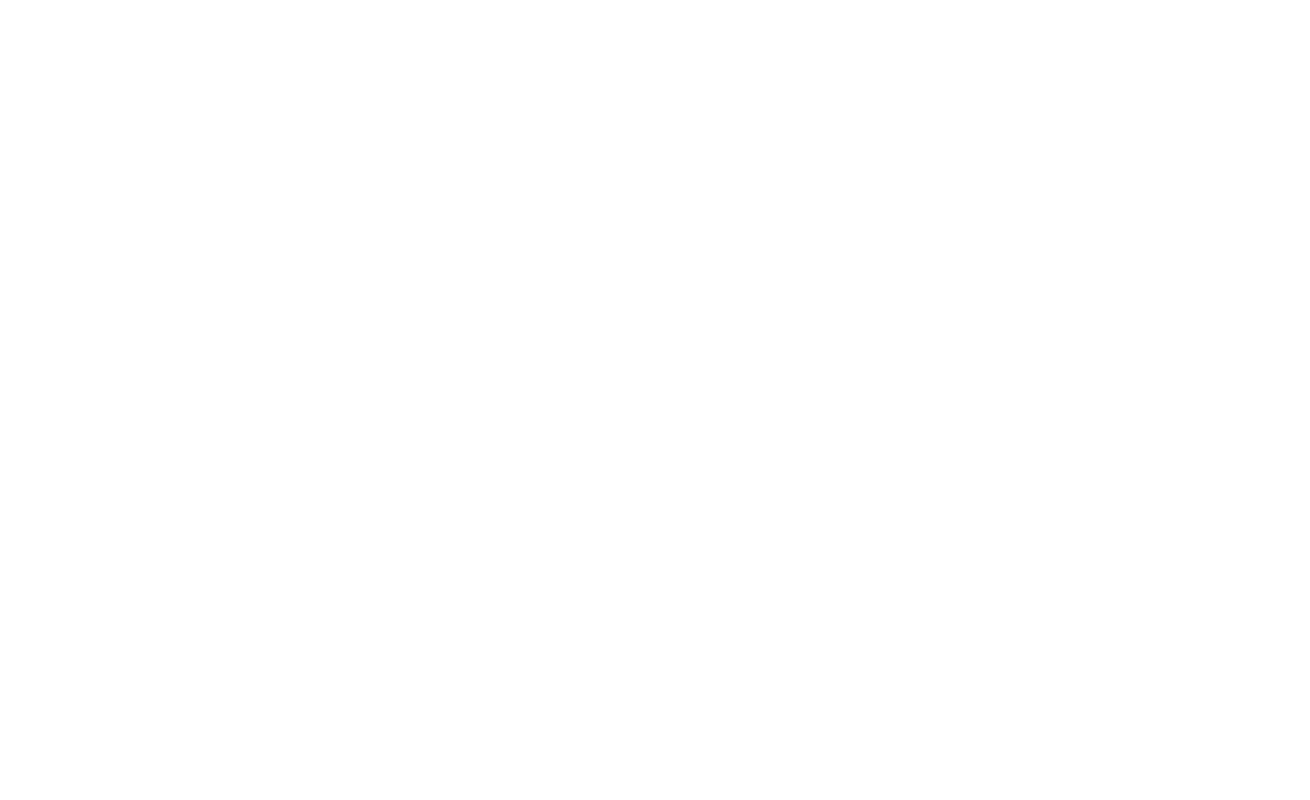
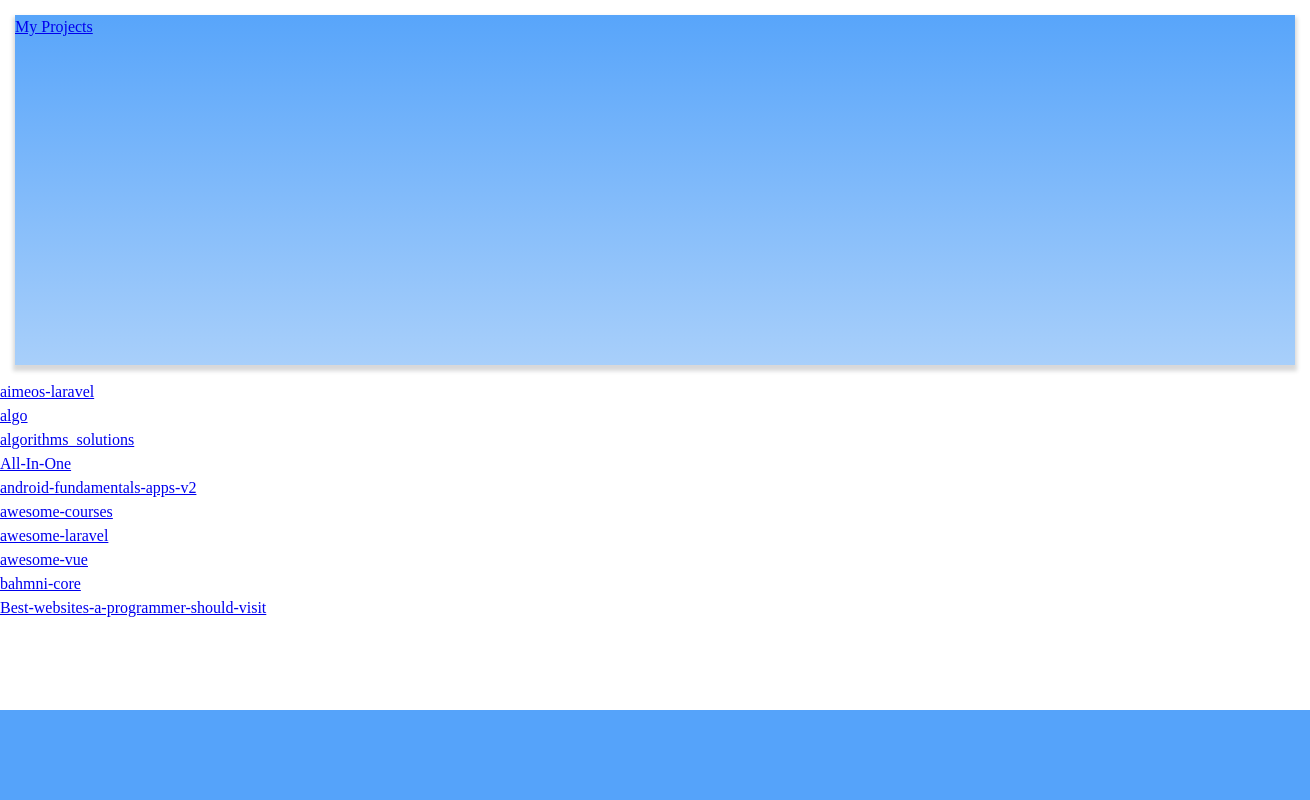
Before and after one commit to SuyogRK/suyogrk.github.io, a plain HTML site: page index.html in a window 1280 px wide. Shown: the whole page, 1310 px wide, since content can reach past the window. Drawn offline with Linux system fonts and the light colour scheme.

```diff
--- /dev/null
+++ b/index.css
@@ -0,0 +1,29 @@
+.portfolio-container {
+
+    display: grid;
+    grid: 'header'max-content 'main-area'1fr 'footer'max-content /1fr;
+
+}
+
+.portfolio-header {
+    grid-area: header;
+    max-height: 30vh;
+    min-height: 350px;
+    width: 100vw;
+    margin: 15px;
+    background: rgb(88, 165, 250);
+    background: linear-gradient(180deg, rgba(88, 165, 250, 1) 0%, rgba(168, 207, 250, 1) 100%);
+    box-shadow:  rgba(61, 63, 65, 0.2) 0px 4px 4px 2px
+}
+
+
+.portfolio-main {
+    grid-area: main-area;
+    height: 100%;
+}
+
+.portfolio-footer {
+    grid-area: footer;
+    background: #55a3fa;
+    min-height: 90px;
+}
--- a/index.html
+++ b/index.html
@@ -1,11 +1,76 @@
 <!DOCTYPE html>
 <html lang="en">
+
 <head>
     <meta charset="UTF-8">
     <title>Suyog Raj Kadel</title>
     <link rel="stylesheet" href="assets/reset.css">
+    <link rel="stylesheet" href="index.css">
 </head>
-<body>
+
+<body class="portfolio-container">
+    <header class="portfolio-header">
+        <nav class="portfolio-nav">
+            <div class="portfolio-nav-item"><a href="#portfolio-projects">My Projects</a></div>
+        </nav>
+
+
+
+    </header>
+
+    <main class="portfolio-main">
+        <section id ="portfolio-projects">
+
+            <div class="github-repo"><a href="https://github.com/suyogrk/aimeos-laravel">aimeos-laravel</a></div>
+            <div class="github-repo"><a href="https://github.com/suyogrk/algo">algo</a></div>
+            <div class="github-repo"><a href="https://github.com/suyogrk/algorithms_solutions">algorithms_solutions</a></div>
+            <div class="github-repo"><a href="https://github.com/suyogrk/All-In-One">All-In-One</a></div>
+            <div class="github-repo"><a
+                    href="https://github.com/suyogrk/android-fundamentals-apps-v2">android-fundamentals-apps-v2</a></div>
+            <div class="github-repo"><a href="https://github.com/suyogrk/awesome-courses">awesome-courses</a></div>
+            <div class="github-repo"><a href="https://github.com/suyogrk/awesome-laravel">awesome-laravel</a></div>
+            <div class="github-repo"><a href="https://github.com/suyogrk/awesome-vue">awesome-vue</a></div>
+            <div class="github-repo"><a href="https://github.com/suyogrk/bahmni-core">bahmni-core</a></div>
+            <div class="github-repo"><a
+                    href="https://github.com/suyogrk/Best-websites-a-programmer-should-visit">Best-websites-a-programmer-should-visit</a>
+            </div>
+
+        </section>
+
+
+    </main>
+
+    <footer class="portfolio-footer">
+
+    </footer>
+
+    <script>
+        let link = {};
+        let myProjects = document.getElementById("portfolio-projects")
+
+        // fetch("https://api.github.com/users/suyogrk/repos?per_page=10",{
+        //     sort:'pushed'
+        // })
+        //         .then(response =>{
+        //          link = response.headers.get('link');
+        //          return response.json();
+        //         }
+        //         )
+        //         .then(data => {
+        //             data.forEach(item=>{
+        //                 let mydiv = document.createElement('div');
+        //                 mydiv.classList.add('github-repo');
+        //                 mydiv.innerHTML=`<a href="${item.svn_url}">${item.name}</a>`;
+        //                 myProjects.appendChild(mydiv);
+        //             }
+        //             )
+        //         })
+        //         .catch(error => console.error(error))
+
+
+
+    </script>
 
 </body>
+
 </html>
```
Also changed, not shown: assets/index.css (deleted).
